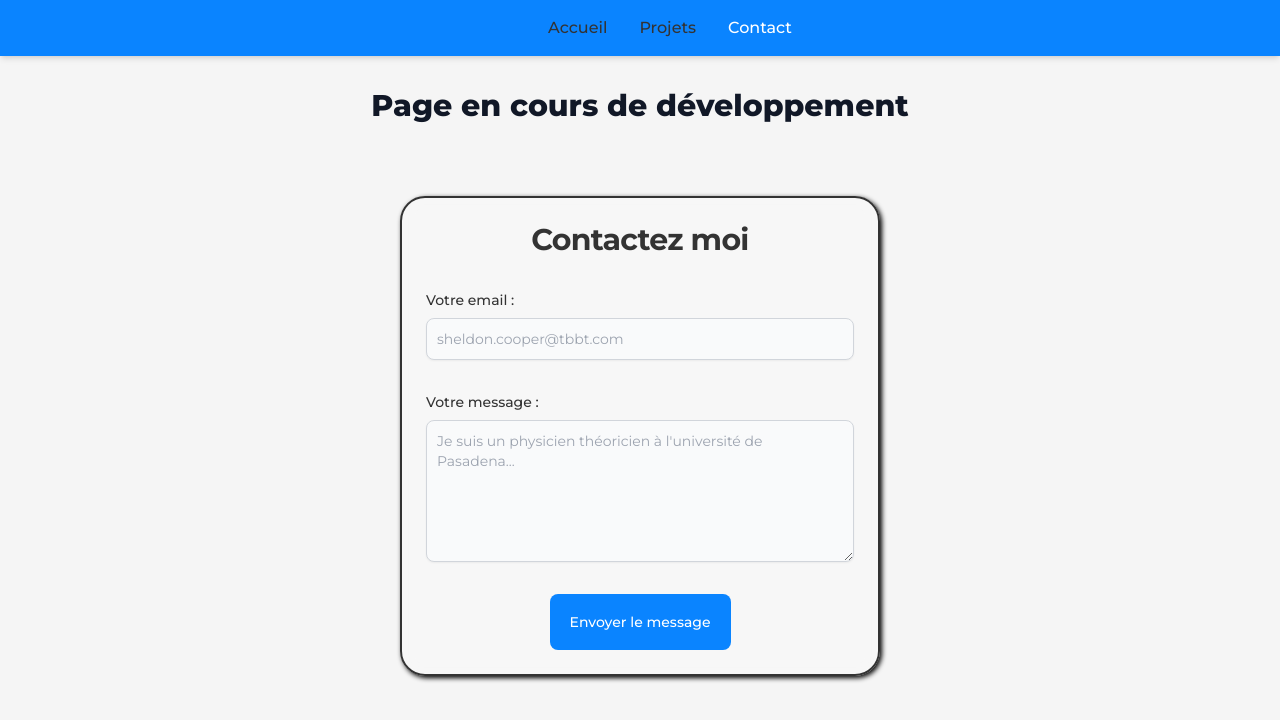
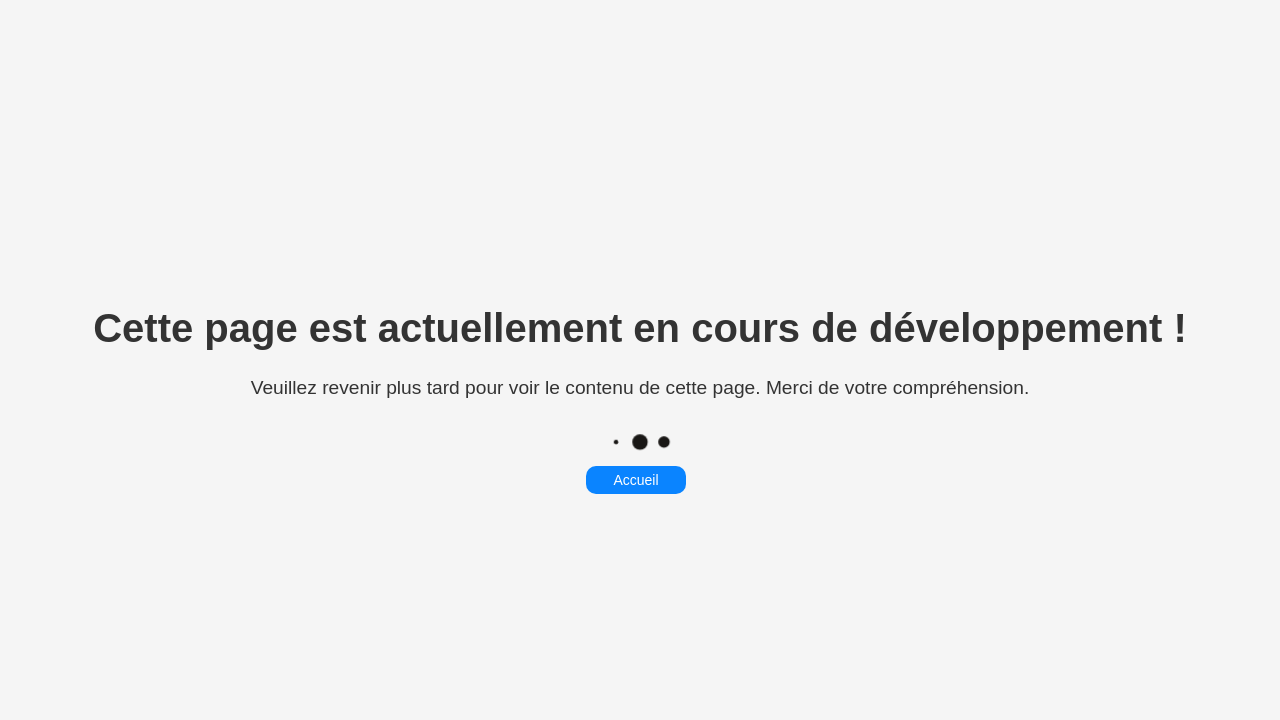
Before and after one commit to HenanAeroo/Portfolio_Henan_NOEL, a React (Vite) app: page /contact in a window 1280 px wide. Shown: the top 720 px of the page. Built offline with nearby package versions, Linux system fonts and the light colour scheme.

Commit message:
Added a maintenance page

```diff
--- a/src/index.css
+++ b/src/index.css
@@ -300,6 +300,64 @@ form button:hover {
   gap: 1.5em;
 }
 
+/* Maintenance Page */
+/* Styles généraux */
+.maintenancePage {
+  display: flex;
+  flex-direction: column;
+  justify-content: center;
+  align-items: center;
+  height: 100vh;
+  text-align: center;
+  font-family: "Arial", sans-serif;
+}
+
+/* Titre */
+.maintenanceTitle {
+  font-size: 2.5rem;
+  font-weight: bold;
+  margin-bottom: 1rem;
+}
+
+/* Message */
+.maintenanceMessage {
+  font-size: 1.2rem;
+  margin-bottom: 2rem;
+}
+
+/* Animation de chargement */
+.loadingAnimation {
+  display: flex;
+  gap: 0.5rem;
+}
+
+.dot {
+  width: 1rem;
+  height: 1rem;
+  background-color: #191715;
+  border-radius: 50%;
+  animation: bounce 1.5s infinite ease-in-out;
+}
+
+.dot:nth-child(2) {
+  animation-delay: 0.3s;
+}
+
+.dot:nth-child(3) {
+  animation-delay: 0.6s;
+}
+
+@keyframes bounce {
+  0%,
+  80%,
+  100% {
+    transform: scale(0);
+  }
+  40% {
+    transform: scale(1);
+  }
+}
+
 /* ===== Footer ===== */
 footer {
   width: 100%;
--- /dev/null
+++ b/src/pages/Maintenance.jsx
@@ -0,0 +1,43 @@
+import React from "react";
+import "../index.css";
+import { Link } from "react-router-dom";
+
+const Maintenance = () => {
+  return (
+    <div className="maintenancePage">
+      <h1 className="maintenanceTitle">
+        Cette page est actuellement en cours de développement !
+      </h1>
+      <p className="maintenanceMessage">
+        Veuillez revenir plus tard pour voir le contenu de cette page. Merci de
+        votre compréhension.
+      </p>
+      <div className="loadingAnimation">
+        <span className="dot"></span>
+        <span className="dot"></span>
+        <span className="dot"></span>
+      </div>
+
+      <div className="flex justify-center mt-4">
+        <button
+          type="button"
+          className="text-white focus:ring-4 focus:ring-blue-300 font-medium rounded-[10px] text-sm py-1 me-2 mb-2 focus:outline-none dark:focus:ring-blue-800 hover:shadow-[inset_0px_0px_10px_rgba(0,_0,_0,_1)] transition duration-300"
+          style={{
+            width: "100px",
+            maxWidth: "100px",
+          }}
+        >
+          <Link
+            to="/"
+            onClick={() => window.scrollTo(0, 0)}
+            className="block text-center"
+          >
+            Accueil
+          </Link>
+        </button>
+      </div>
+    </div>
+  );
+};
+
+export default Maintenance;
```
Also changed, not shown: src/Router.jsx (+9 -14 lines), src/pages/Contact.jsx (+17 -10 lines).
